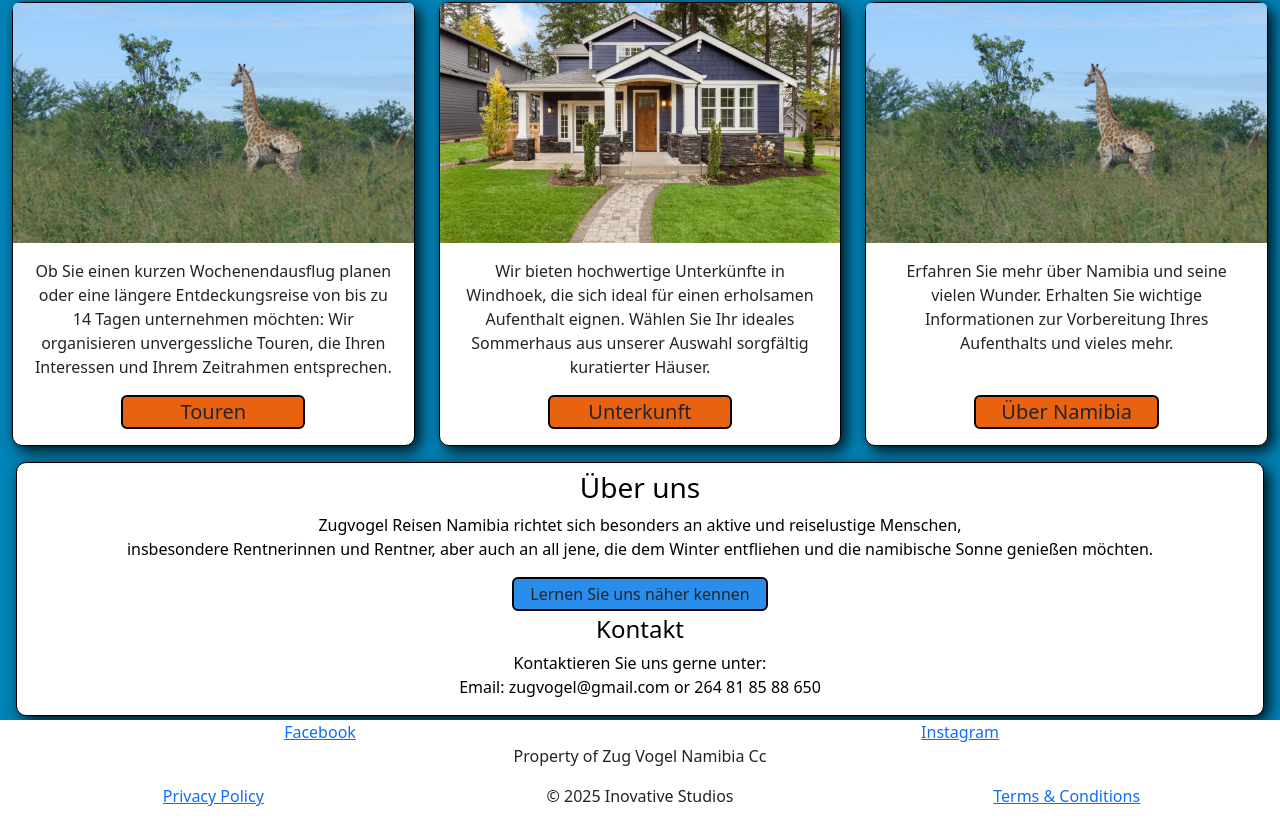
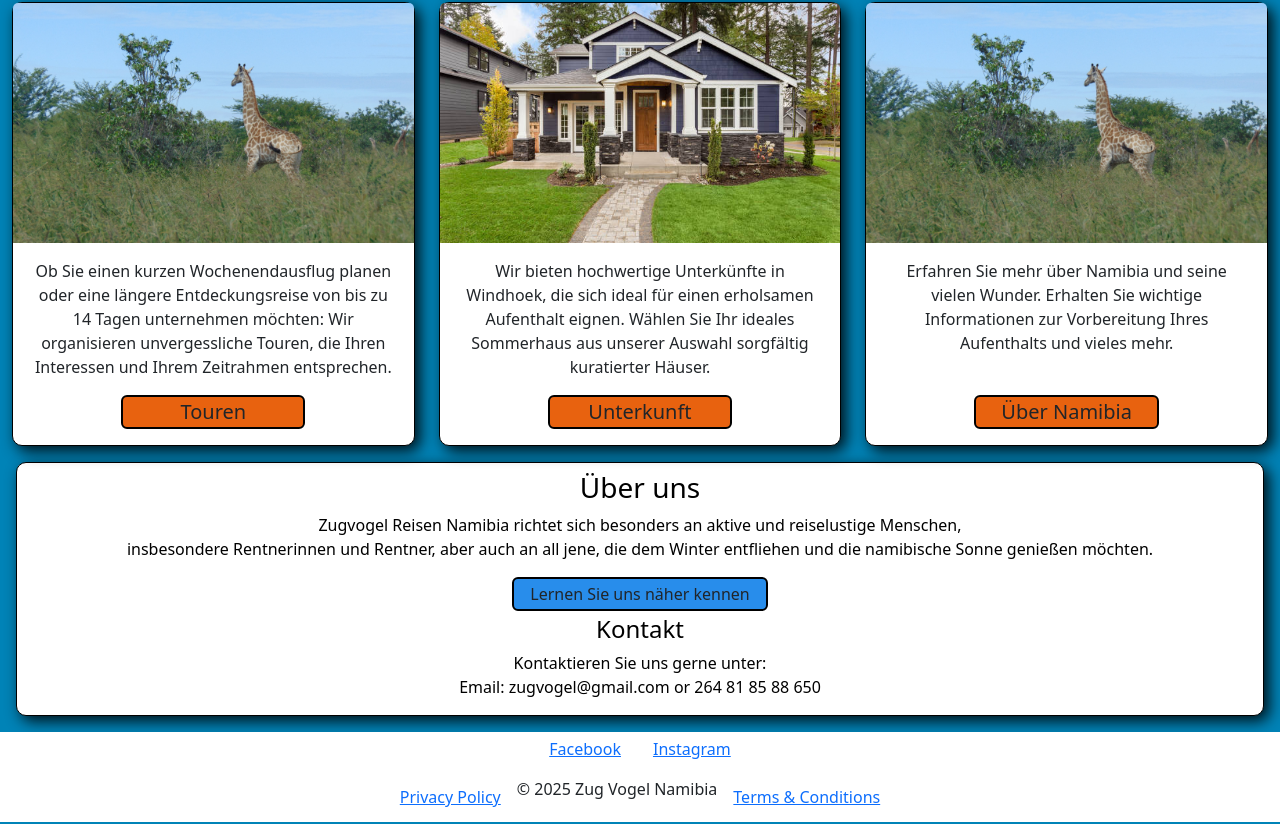
Before and after one commit to Inotila/Zug-Vogel, a React (Create React App) app in the folder frontend/: page / in a window 1280 px wide. Shown: the part 444-1268 px from the top of the page. Built offline with nearby package versions, Linux system fonts and the light colour scheme.

Commit message:
Added style to footer and rearranged emelents to optimize space use

```diff
--- a/frontend/src/components/footer/assets/footer.css
+++ b/frontend/src/components/footer/assets/footer.css
@@ -2,16 +2,13 @@
 footer {
     background-color:#fff !important;
     flex-shrink: 0; /* Prevent footer from shrinking */
+    padding: 5px;
   }
 
-  /* a {
-    text-decoration: none;
-    color: #fff !important;
-
-  }
-
-  a:hover {
-    color: #a2d0de !important;
-  }
-
-   */
+.footter-copy-right-container {
+  display: flex; /* Enables flexbox */
+    flex-direction: row; /* Stack items vertically */
+    align-items: center; /* Centers items horizontally */
+    justify-content: center; /* Centers items vertically */
+    text-align: center;
+}
--- a/frontend/src/components/footer/footer.tsx
+++ b/frontend/src/components/footer/footer.tsx
@@ -4,38 +4,27 @@ import './assets/footer.css';
 
 const Footer: React.FC = () => {
   return (
-    <footer className="footer text-center mt-1">
+    <footer className="footer text-center mt-3">
       {/* Row 1: Links to Facebook and Instagram */}
       <div className="row">
         <div className="col">
-          <a href="https://www.facebook.com" target="_blank" rel="noopener noreferrer">
+          <a className='mx-3' href="https://www.facebook.com" target="_blank" rel="noopener noreferrer">
             Facebook
           </a>
-        </div>
-        <div className="col">
-          <a href="https://www.instagram.com" target="_blank" rel="noopener noreferrer">
+          <a className='mx-3' href="https://www.instagram.com" target="_blank" rel="noopener noreferrer">
             Instagram
           </a>
         </div>
       </div>
-
-      {/* Row 2: Property of Inovative Studios */}
+      {/* Row 2: Privacy Policy, Terms & Conditions, and Copyright */}
       <div className="row">
         <div className="col">
-          <p>Property of Zug Vogel Namibia Cc</p>
-        </div>
-      </div>
+          <div className='footter-copy-right-container mt-3'>
+            <a href="/privacy-policy">Privacy Policy</a>
+            <p className='mx-3'>&copy; {new Date().getFullYear()} Zug Vogel Namibia</p>
+            <a href="/terms-conditions">Terms & Conditions</a>
+          </div>
 
-      {/* Row 3: Privacy Policy, Terms & Conditions, and Copyright */}
-      <div className="row">
-        <div className="col">
-          <a href="/privacy-policy">Privacy Policy</a>
-        </div>
-        <div className="col">
-          <p>&copy; {new Date().getFullYear()} Inovative Studios</p>
-        </div>
-        <div className="col">
-          <a href="/terms-conditions">Terms & Conditions</a>
         </div>
       </div>
     </footer>
```
